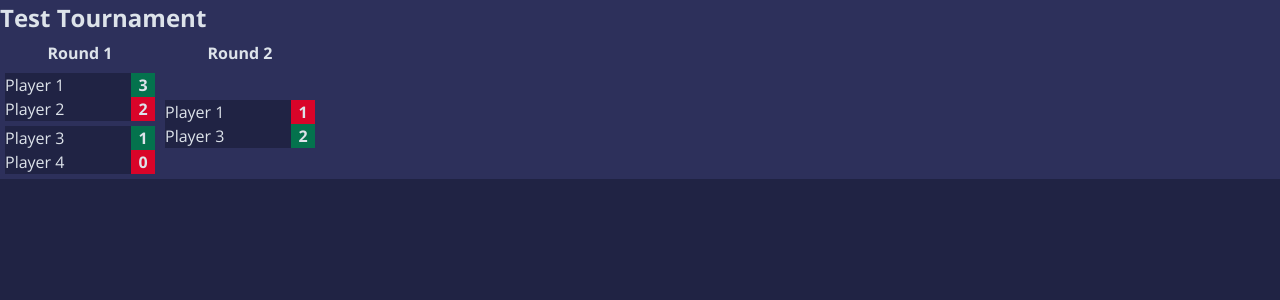
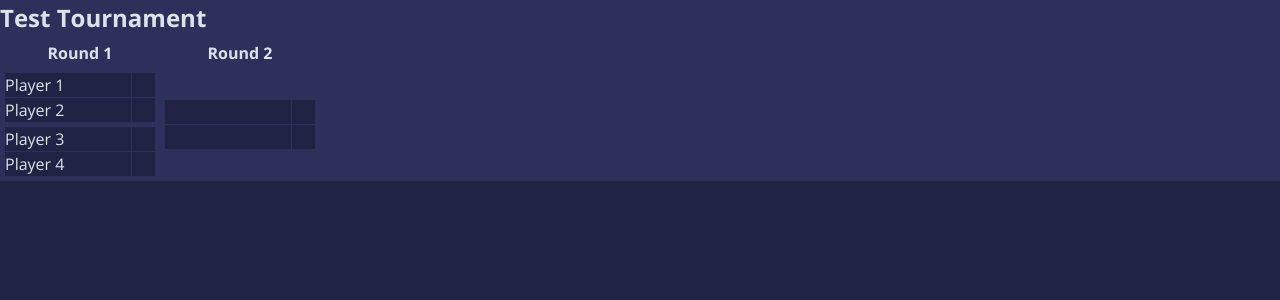
Before and after one commit to zylvve/tournament-manager-proto, a React (Vite) app: page / in a window 1280 px wide. Shown: the top 300 px of the page. Built offline with nearby package versions, Linux system fonts and the light colour scheme.

Commit message:
Minor adjustments

```diff
--- a/src/features/tournament/components/match/Match.module.css
+++ b/src/features/tournament/components/match/Match.module.css
@@ -2,9 +2,14 @@
 
 .match {
   width: 150px;
+
+  display: flex;
+  flex-direction: column;
+
+  gap: 1px;
 }
 
-.score_row {
+.record_row {
   display: flex;
   justify-content: space-between;
 
@@ -15,6 +20,7 @@
 
 .score {
   width: 1.5rem;
+  border-left: 1px solid var(--color-secondary-bg);
 
   text-align: center;
   font-weight: bold;
--- a/src/features/tournament/components/match/MatchContainer.tsx
+++ b/src/features/tournament/components/match/MatchContainer.tsx
@@ -1,22 +1,24 @@
 import styles from './Match.module.css'
 import type { Match } from '../../tournamentSlice'
-import ScoreRow from './ScoreRow';
+import RecordContainer from './RecordContainer';
 
 interface MatchContainerProps {
   match: Match;
 }
 
 const MatchContainer = ({match}: MatchContainerProps) => {
-  const scoreRows = [];
-  for (let score of match.scores)  {
-    scoreRows.push(
-      <ScoreRow score={score} key={score.participantId}/>
+  const RecordContainers = [];
+
+  let key = match.matchNo * 1000;
+  for (let record of match.records)  {
+    RecordContainers.push(
+      <RecordContainer record={record} key={++key}/>
     )
   }
 
   return (
     <div className={styles.match}>
-      {scoreRows}
+      {RecordContainers}
     </div>
   )
 }
--- /dev/null
+++ b/src/features/tournament/components/match/RecordContainer.tsx
@@ -0,0 +1,28 @@
+import type { Record } from "../../tournamentSlice"
+import { selectParticipants } from '../../tournamentSlice';
+import { useAppSelector } from '../../../../app/hooks';
+import styles from './Match.module.css'
+
+interface RecordContainerProps {
+  record: Record
+}
+
+const RecordContainer = ({record}: RecordContainerProps) => {
+  const participants = useAppSelector(selectParticipants);
+
+  return (
+    <div key={record.participantId} className={styles.record_row}>
+      <div className={styles.name}>
+        {participants.find(participant => participant.id === record.participantId)?.name}
+      </div>
+      <div className={`
+        ${styles.score}
+        ${styles[`result_${record.result}`]}
+      `}>
+        {record.score}
+      </div>
+    </div>
+  )
+}
+
+export default RecordContainer
--- a/src/features/tournament/components/match/ScoreRow.tsx
+++ /dev/null
@@ -1,28 +0,0 @@
-import type { ParticipantScore } from "../../tournamentSlice"
-import { selectParticipants } from '../../tournamentSlice';
-import { useAppSelector } from '../../../../app/hooks';
-import styles from './Match.module.css'
-
-interface ScoreRowProps {
-  score: ParticipantScore
-}
-
-const ScoreRow = ({score}: ScoreRowProps) => {
-  const participants = useAppSelector(selectParticipants);
-
-  return (
-    <div key={score.participantId} className={styles.score_row}>
-      <div className={styles.name}>
-        {participants.find(participant => participant.id === score.participantId)?.name}
-      </div>
-      <div className={`
-        ${styles.score}
-        ${styles[`result_${score.result}`]}
-      `}>
-        {score.score}
-      </div>
-    </div>
-  )
-}
-
-export default ScoreRow
--- a/src/features/tournament/mockTournament.ts
+++ b/src/features/tournament/mockTournament.ts
@@ -26,35 +26,29 @@ export const mockTournament: TournamentSliceState = {
       matches: [
         {
           matchNo: 1,
-          scores: [
+          records: [
             {
               participantId: 1,
-              score: 3,
-              result: 'W',
             },
             {
               participantId: 2,
-              score: 2,
-              result: 'L',
             },
           ],
           advanceTo: 3,
+          isComplete: false,
         },
         {
           matchNo: 2,
-          scores: [
+          records: [
             {
               participantId: 3,
-              score: 1,
-              result: 'W',
             },
             {
               participantId: 4,
-              score: 0,
-              result: 'L',
             },
           ],
           advanceTo: 3,
+          isComplete: false,
         },
       ]
     },
@@ -63,18 +57,15 @@ export const mockTournament: TournamentSliceState = {
       matches: [
         {
           matchNo: 3,
-          scores: [
+          records: [
             {
-              participantId: 1,
-              score: 1,
-              result: 'L',
+              advanceFrom: 1,
             },
             {
-              participantId: 3,
-              score: 2,
-              result: 'W',
+              advanceFrom: 2,
             },
-          ]
+          ],
+          isComplete: false,
         }
       ]
     }
```
Also changed, not shown: src/features/tournament/tournamentSlice.ts (+6 -4 lines).
